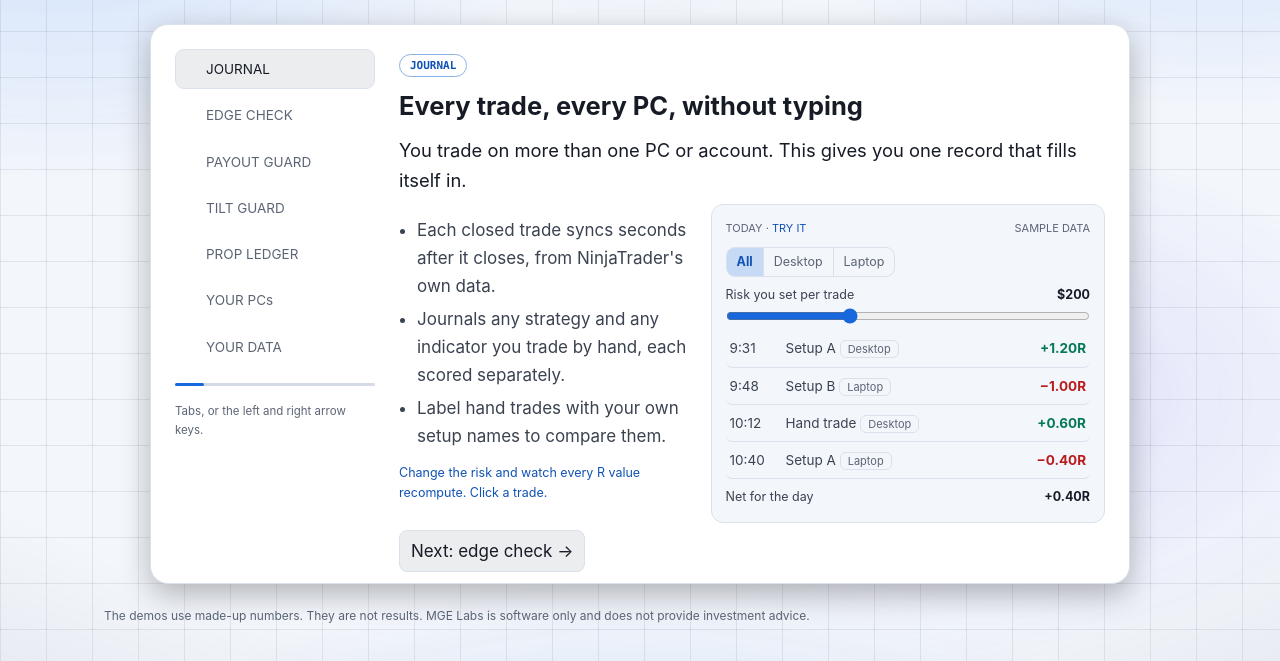
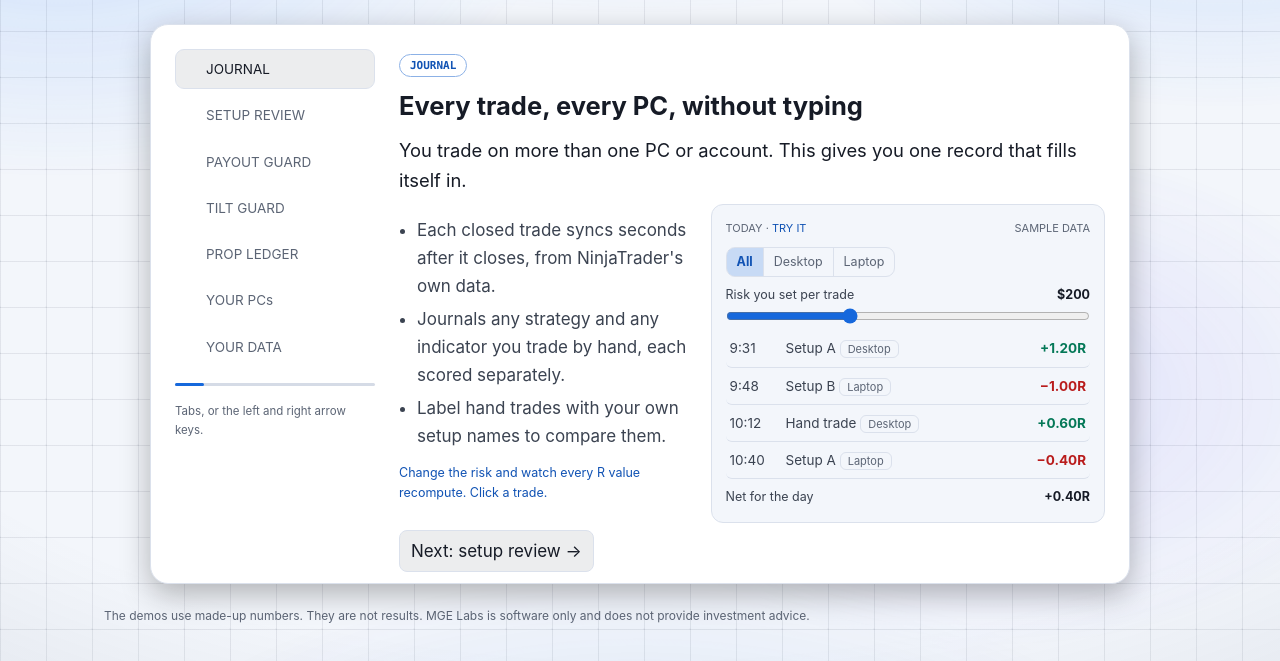
Before and after one commit to MGEQuant/MGEQuant, a Jekyll site: the page labs.html, which Jekyll copies as it is, in a window 1280 px wide and 900 px high, scrolled down 441 px. Shown: the part 153-814 px from the top of the window. Built offline with Jekyll 4.4.1, drawn with Linux system fonts in a browser that asks for light colours.

Commit message:
Site: rename Edge check to Setup Review (labs card, brokers page, search index); wording matches the app

```diff
--- a/assets/js/labs-cards.js
+++ b/assets/js/labs-cards.js
@@ -57,19 +57,19 @@
         el.querySelector('#jr').oninput = function (e) { s.risk = +e.target.value; self.mount(el); focusKeep(el, '#jr'); };
         [].forEach.call(el.querySelectorAll('.lx-row'), function (r) { r.onclick = function () { var i = +r.getAttribute('data-i'); s.open = s.open === i ? -1 : i; self.mount(el); }; });
       } },
-    { tag: 'EDGE CHECK', title: 'Know whether a setup is doing anything',
-      why: "A good week doesn't tell you if a setup works. Edge check compares each one with random entries taken at the same moments.",
-      det: ["Measured about an hour after each trade, from NinjaTrader's own data on your PC.", 'Shown in R after commissions, never a win rate on its own.', 'A setup that is no better than random is flagged, so you decide with the facts.'],
-      tip: 'Drag the slider to add measured trades. Nothing is judged before 30.',
+    { tag: 'SETUP REVIEW', title: 'How each of your setups compares with random entries, after costs. Based on your past trades only.',
+      why: "A good week doesn't tell you if a setup has an edge. Setup Review compares each one with random entries taken at the same moments.",
+      det: ["Measured about an hour after each trade, from NinjaTrader's own data on your PC.", 'Shown in R after commissions, never a win rate on its own.', 'Each setup is shown as ahead of, or behind, random entries so far, so you decide with the facts.'],
+      tip: 'Drag the slider to add measured trades. Nothing is compared before 20 measured trades.',
       mount: function (el) {
-        var self = this, n = S.edge.n, ok = n >= 30;
+        var self = this, n = S.edge.n, ok = n >= 20;
         function line(name, mine, rnd, good) {
-          return '<div style="margin-top:10px"><b>' + name + '</b> <span class="lx-chip ' + (ok ? (good ? 'lx-win' : 'lx-warn') : '') + '">' + (ok ? (good ? 'ahead of random so far' : 'no better than random') : 'measuring ' + n + ' of 30') + '</span><div class="lx-bar"><i style="width:' + Math.min(100, n / 30 * 100) + '%;' + (ok && !good ? 'background:var(--lx-loss)' : '') + '"></i></div><small class="lx-fine">' + (ok ? mine + ' vs random ' + rnd : 'needs 30 measured trades before it says anything') + '</small></div>';
+          return '<div style="margin-top:10px"><b>' + name + '</b> <span class="lx-chip ' + (ok ? (good ? 'lx-win' : 'lx-warn') : '') + '">' + (ok ? (good ? 'AHEAD OF RANDOM, SO FAR' : 'BEHIND RANDOM, SO FAR') : 'NOT ENOUGH TRADES YET') + '</span><div class="lx-bar"><i style="width:' + Math.min(100, n / 20 * 100) + '%;' + (ok && !good ? 'background:var(--lx-loss)' : '') + '"></i></div><small class="lx-fine">' + (ok ? mine + ' vs random ' + rnd : 'needs 30 measured trades before it says anything') + '</small></div>';
         }
         el.innerHTML = '<div class="lx-cap"><span>SETUPS VS RANDOM &middot; <span class="lx-try">TRY IT</span></span><span>SAMPLE DATA</span></div>' +
           '<div class="lx-lab"><span>Trades measured</span><b>' + n + '</b></div><input type="range" id="en" aria-label="Trades measured" min="0" max="40" value="' + n + '">' +
           line('Setup A', '+0.12R', '+0.04R', true) + line('Setup B', '−0.05R', '+0.03R', false) +
-          '<p class="lx-fine" style="margin-top:10px">Random entries are taken at the same moments, with the same stop and holding time, using NinjaTrader\'s own data on your PC.</p>';
+          '<p class="lx-fine" style="margin-top:10px">Random entries are taken at the same moments, with the same stop and holding time, using NinjaTrader\'s own data on your PC. Based on your past trades only. It says nothing about future results.</p>';
         el.querySelector('#en').oninput = function (e) { S.edge.n = +e.target.value; self.mount(el); focusKeep(el, '#en'); };
       } },
     { tag: 'PAYOUT GUARD', title: 'See your prop-firm rules before they cost you',
--- a/brokers.html
+++ b/brokers.html
@@ -491,7 +491,7 @@
       <div class="labs-grid3">
         <div class="panel"><span class="labs-num">01 · ANY NT8 ACCOUNT</span><h3>If NinjaTrader can trade it, MGE Labs records it</h3><p>Live, prop-firm and Sim accounts, from any connection in NinjaTrader's Connections menu. Hand trades, ATM brackets and automated strategies alike.</p></div>
         <div class="panel"><span class="labs-num">02 · NO PASSWORDS</span><h3>Your broker login never leaves NinjaTrader</h3><p>MGE Labs never asks for your broker or prop-firm credentials. It reads the fills NinjaTrader already has, on your own PC.</p></div>
-        <div class="panel"><span class="labs-num">03 · AS IT HAPPENS</span><h3>No sync to wait for</h3><p>Each trade reaches your journal seconds after it closes, and is measured for Edge check about an hour later, from NinjaTrader's own data on your PC.</p></div>
+        <div class="panel"><span class="labs-num">03 · AS IT HAPPENS</span><h3>No sync to wait for</h3><p>Each trade reaches your journal seconds after it closes, and is measured for Setup Review about an hour later, from NinjaTrader's own data on your PC.</p></div>
       </div>
     </section>
 
@@ -510,7 +510,7 @@
           </tbody>
         </table>
       </div>
-      <p class="labs-fine">Other platforms (MetaTrader, TradingView, Thinkorswim and others): not yet. MGE Labs runs inside NinjaTrader 8. An import for other platforms is being considered; it would cover the journal but not the Edge check, which needs NinjaTrader's data on your PC.</p>
+      <p class="labs-fine">Other platforms (MetaTrader, TradingView, Thinkorswim and others): not yet. MGE Labs runs inside NinjaTrader 8. An import for other platforms is being considered; it would cover the journal but not Setup Review, which needs NinjaTrader's data on your PC.</p>
     </section>
 
     <section id="faq">
--- a/labs.html
+++ b/labs.html
@@ -484,7 +484,7 @@
       <div class="sec-head"><div><h2>Why it's worth having</h2><p>The journal opens as you reach it. Click through the tabs and try each demo. Sample numbers only.</p></div></div>
       <div class="lx-static">
         <div class="panel"><span class="labs-num">01 · JOURNAL</span><h3>Every trade, every PC, without typing</h3><p>You trade on more than one PC or account. This gives you one record that fills itself in.</p></div>
-        <div class="panel"><span class="labs-num">02 · EDGE CHECK</span><h3>Know whether a setup is doing anything</h3><p>A good week doesn't tell you if a setup works. Edge check compares each one with random entries taken at the same moments.</p></div>
+        <div class="panel"><span class="labs-num">02 · SETUP REVIEW</span><h3>How each of your setups compares with random entries, after costs. Based on your past trades only.</h3><p>A good week doesn't tell you if a setup has an edge. Setup Review compares each one with random entries taken at the same moments.</p></div>
         <div class="panel"><span class="labs-num">03 · PAYOUT GUARD</span><h3>See your prop-firm rules before they cost you</h3><p>Drawdown, consistency and payout rules are easy to lose track of across accounts. It tracks them and tells you when to stop and request a payout, even with dozens of accounts in one searchable list.</p></div>
         <div class="panel"><span class="labs-num">04 &middot; TILT GUARD</span><h3>Catch the habits that follow a loss</h3><p>Warns you in NinjaTrader about a quick re-entry, a bigger size or a run of losses, and the journal shows how you trade in the minutes after a loss.</p></div>
         <div class="panel"><span class="labs-num">05 · PROP LEDGER</span><h3>What your accounts actually cost and paid</h3><p>Fees, resets and payouts in one place, so you can see where you really stand.</p></div>
```
Also changed, not shown: search-index.json.
